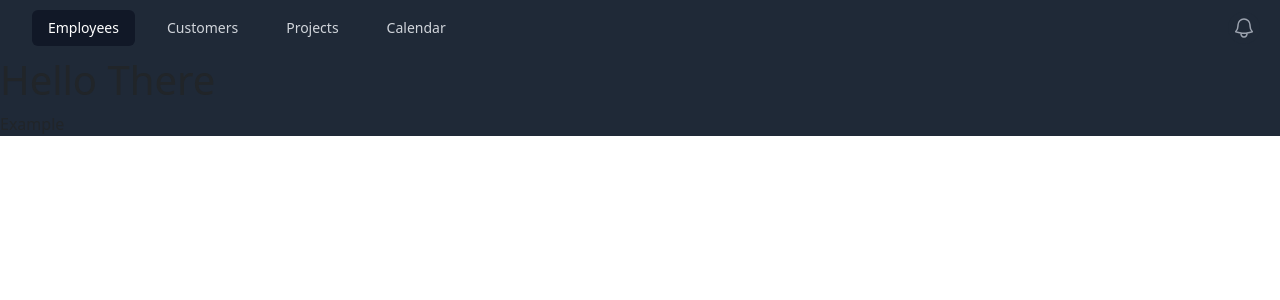
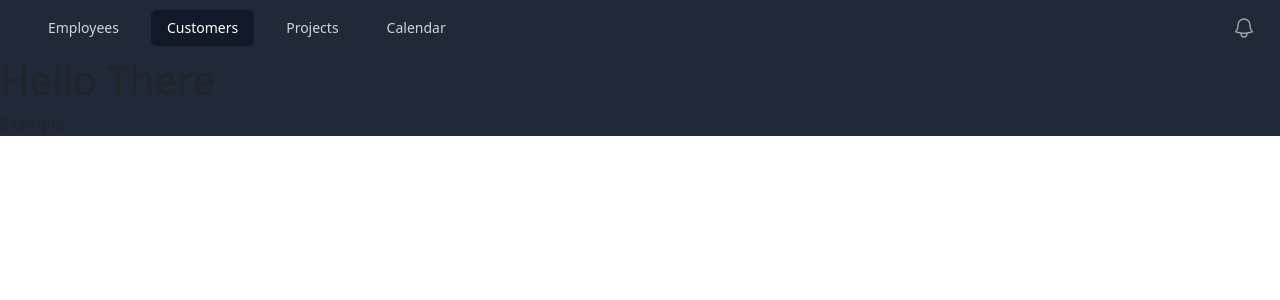
Before and after one commit to tacarr0925/react, a React (Create React App) app: page /customers in a window 1280 px wide. Shown: the top 300 px of the page. Built offline with nearby package versions, Linux system fonts and the light colour scheme.

Commit message:
Page Links

```diff
--- a/src/App.js
+++ b/src/App.js
@@ -12,14 +12,15 @@
 function App() {
 
   return (
-    <Header>
-      <BrowserRouter>
+
+    <BrowserRouter>
+      <Header>
         <Routes>
           <Route path='/employees' element={<Employees />} />
           <Route path='/customers' element={<Customers />} />
         </Routes>
-      </BrowserRouter>
-    </Header>
+      </Header>
+    </BrowserRouter>
   );
 }
 
--- a/src/components/Header.js
+++ b/src/components/Header.js
@@ -1,12 +1,13 @@
 import { Fragment } from 'react'
 import { Disclosure, Menu, Transition } from '@headlessui/react'
 import { Bars3Icon, BellIcon, XMarkIcon } from '@heroicons/react/24/outline'
+import { NavLink } from 'react-router-dom'
 
 const navigation = [
-  { name: 'Employees', href: '/Employees', current: true },
-  { name: 'Customers', href: '/Customers', current: false },
-  { name: 'Projects', href: '#', current: false },
-  { name: 'Calendar', href: '#', current: false },
+  { name: 'Employees', href: '/Employees' },
+  { name: 'Customers', href: '/Customers' },
+  { name: 'Projects', href: '/other' },
+  { name: 'Calendar', href: '/other2' },
 ]
 
 function classNames(...classes) {
@@ -35,17 +36,20 @@
                 <div className="hidden sm:ml-6 sm:block">
                   <div className="flex space-x-4">
                     {navigation.map((item) => (
-                      <a
+                      <NavLink
                         key={item.name}
-                        href={item.href}
-                        className={classNames(
-                          item.current ? 'no-underline bg-gray-900 text-white' : ' no-underline text-gray-300 hover:bg-gray-700 hover:text-white',
-                          'rounded-md px-3 py-2 text-sm font-medium'
-                        )}
-                        aria-current={item.current ? 'page' : undefined}
+                        to={item.href}
+                        /*className={classNames(
+                          item.current ? ' : ' ',
+                          ''
+                        )}*/
+                        className={({isActive}) => {
+                          return 'rounded-md px-3 py-2 text-sm font-medium ' +
+                          (!isActive ? ' no-underline text-gray-300 hover:bg-gray-700 hover:text-white' : 'no-underline bg-gray-900 text-white')
+                        }}
                       >
                         {item.name}
-                      </a>
+                      </NavLink>
                     ))}
                   </div>
                 </div>
```
